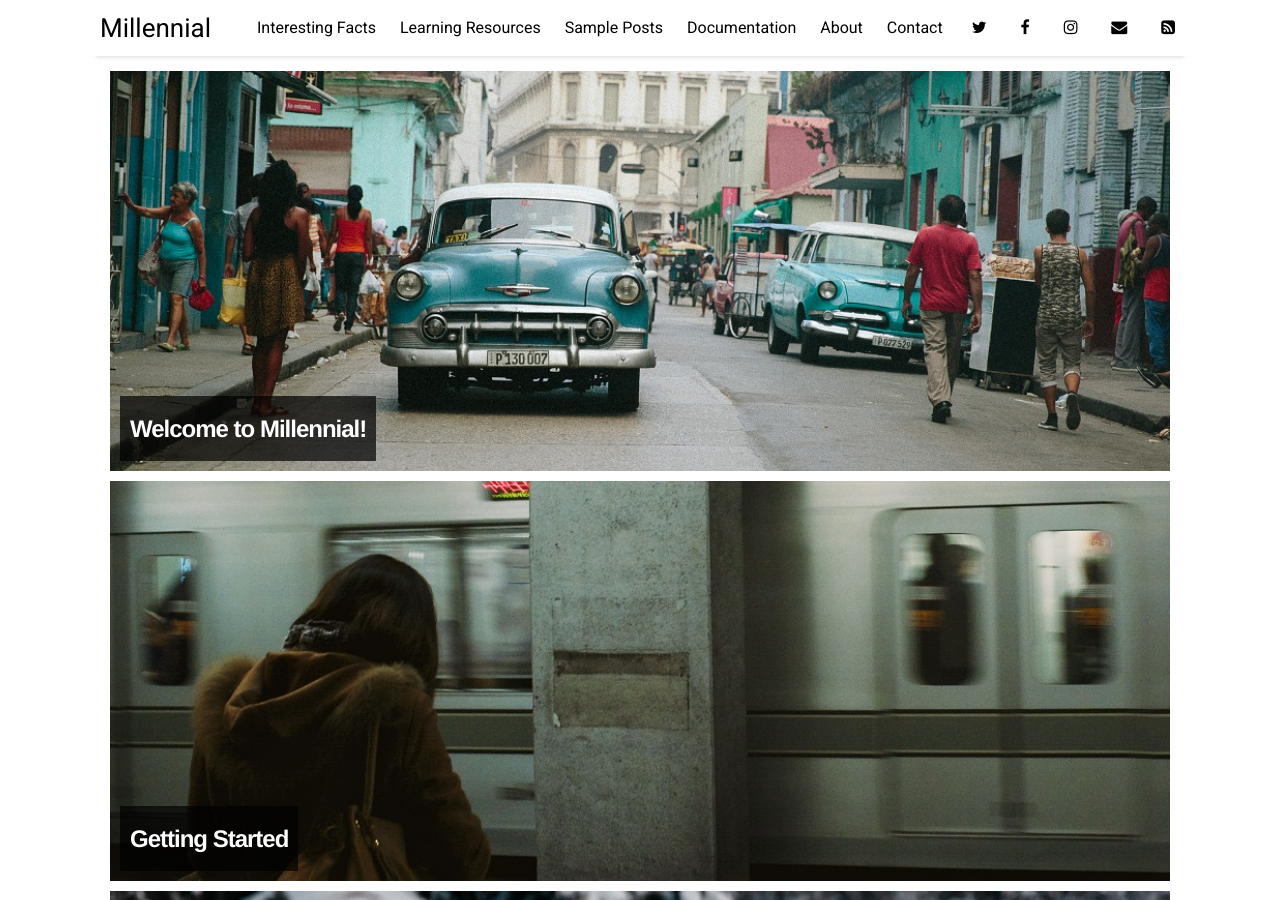
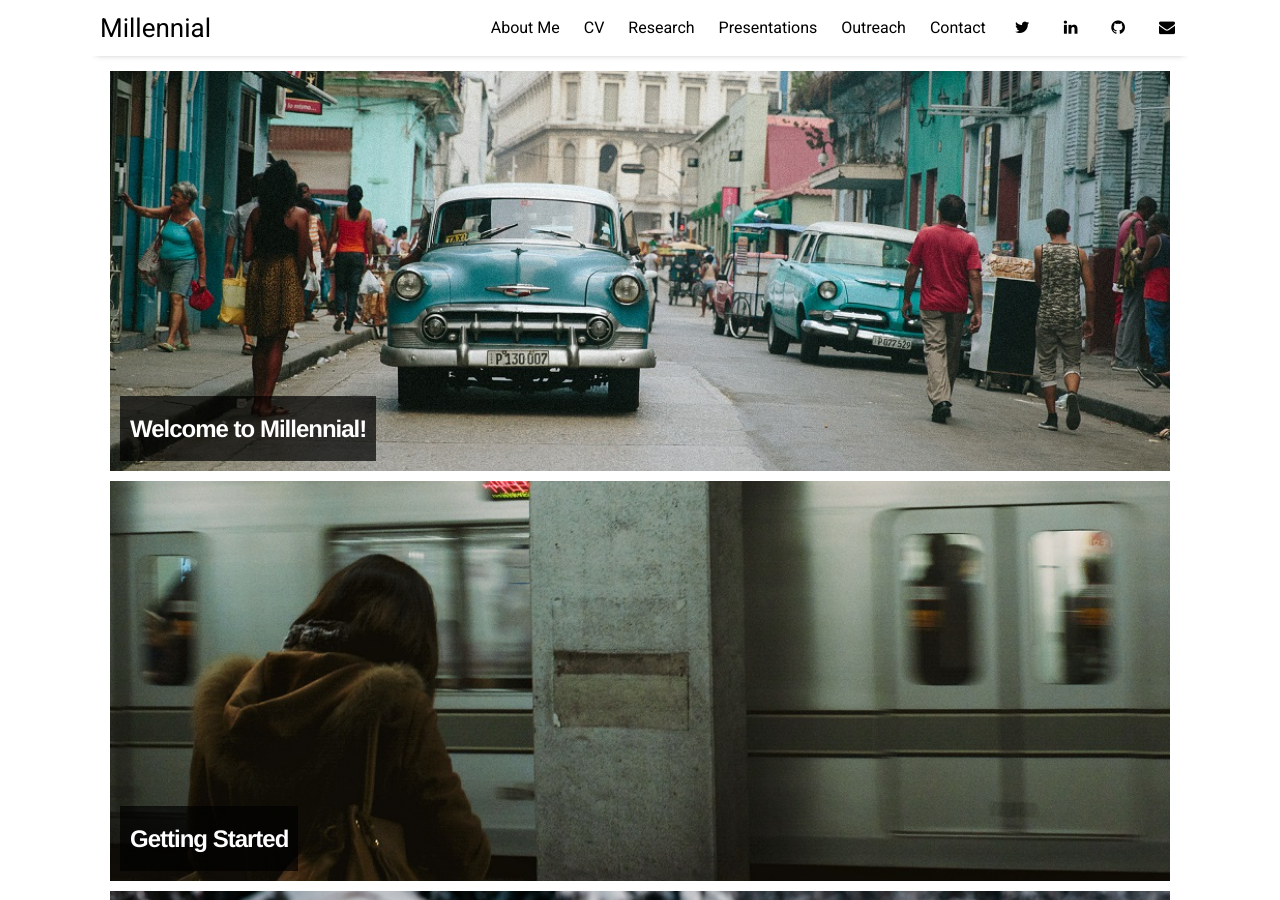
Before and after one commit to criselsuarez/criselsuarez_OLD_Website.github.io, a Jekyll site: the page built from index.html, in a window 1280 px wide and 900 px high. Built offline with Jekyll 4.4.1, drawn with Linux system fonts in a browser that asks for light colours; nearby versions of some CDN libraries; the list of posts is cut into pages by our own code.

Commit message:
adding_menu_top_of_webpage

```diff
--- a/_data/settings.yml
+++ b/_data/settings.yml
@@ -4,23 +4,27 @@ disqus:
   disqus_shortname: 'millennial-3'
 
 # If you are not using Google Analytics, please change 'google-ID' to an empty string
-google-ID: 'UA-112060364-2'
+#google-ID: 'UA-112060364-2'
+google-ID: ''
+
 
 menu:
-- {name: 'Interesting Facts',  url: 'facts'}
-- {name: 'Learning Resources', url: 'resources'}
-- {name: 'Sample Posts',       url: 'sample-posts'}
-- {name: 'Documentation',      url: 'documentation'}
-- {name: 'About',              url: 'about'}
+- {name: 'About Me',  url: 'facts'}
+- {name: 'CV', url: 'resources'}
+- {name: 'Research',       url: 'sample-posts'}
+- {name: 'Presentations',      url: 'documentation'}
+- {name: 'Outreach',              url: 'about'}
 - {name: 'Contact',            url: 'contact'}
 
 # Available social icons are powered by Font Awesome, so you can use any icon that they offer
 social:
 - {icon: 'twitter', link:    'https://twitter.com/paululele'}
-- {icon: 'facebook', link:   'https://www.facebook.com/paululele'}
-- {icon: 'instagram', link:  'https://instagram.com/paululele'}
-- {icon: 'envelope', link:   'mailto:hello@paulle.ca'}
-- {icon: 'rss-square', link: 'feed.xml'}
+- {icon: 'linkedin', link:   'https://www.linkedin.com/in/crisel-suarez-0714'}
+- {icon: 'github', link:   'https://github.com/criselsuarez'}
+#- {icon: 'facebook', link:   'https://www.facebook.com/paululele'}
+#- {icon: 'instagram', link:  'https://instagram.com/paululele'}
+- {icon: 'envelope', link:   'mailto:criselsuarez@gmail.com'}
+#- {icon: 'rss-square', link: 'feed.xml'}
 # - {icon: 'rss-square', link: 'rss-feed.xml'}
 
 # Customize site text
```
Also changed, not shown: 1 other file.
